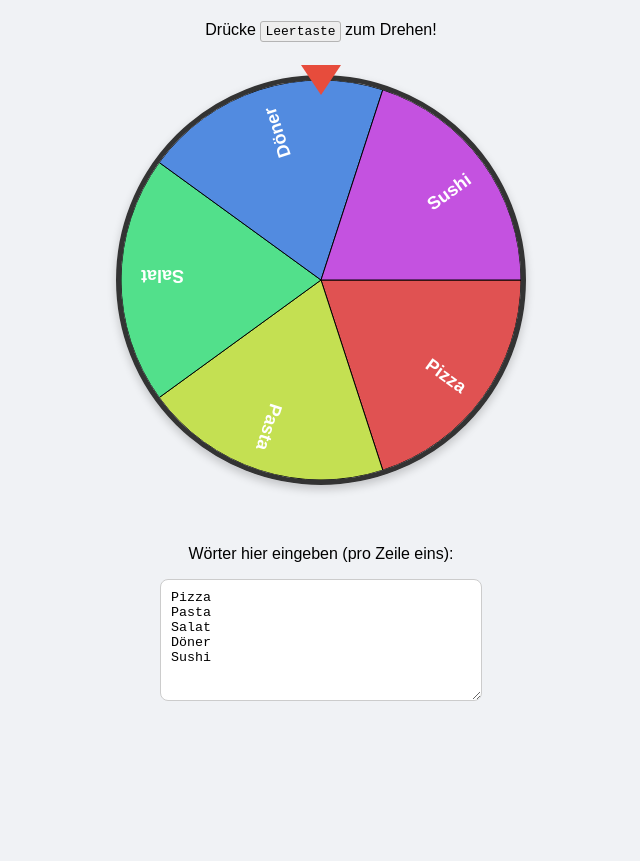
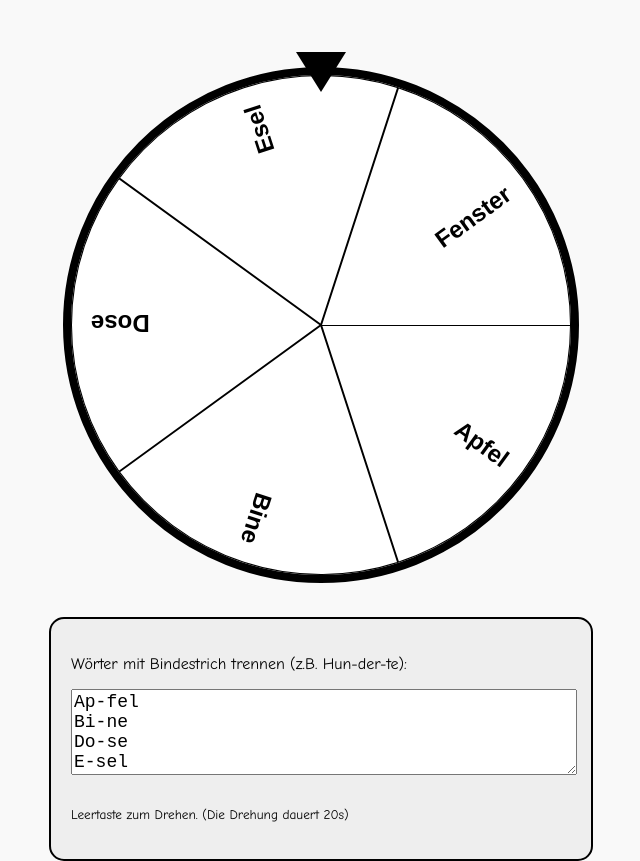
Before and after one commit to Ebenenkapfen33/Gl-cksrat, a plain HTML site: page index.html in a window 1280 px wide. Shown: the part 83-944 px from the top of the page, without its empty margins (319-959 px from the left). Before the commit the page ends 808 px from the top, so only its background shows below. Drawn offline with Linux system fonts and the light colour scheme.

Commit message:
Update index.html

```diff
--- a/index.html
+++ b/index.html
@@ -2,94 +2,101 @@
 <html lang="de">
 <head>
     <meta charset="UTF-8">
-    <meta name="viewport" content="width=device-width, initial-scale=1.0">
-    <title>Glücksrad Test</title>
+    <title>Bingo Glücksrad - Ausbildung</title>
     <style>
         body {
-            font-family: sans-serif;
+            font-family: 'Comic Sans MS', sans-serif; /* Oft besser lesbar für Kinder */
             display: flex;
             flex-direction: column;
             align-items: center;
-            background-color: #f0f2f5;
-            margin: 20px;
+            background-color: #f9f9f9;
+            margin: 0;
+            overflow-x: hidden;
+        }
+
+        /* Ergebnisanzeige oben */
+        #result-display {
+            height: 100px;
+            font-size: 60px;
+            font-weight: bold;
+            margin-top: 20px;
+            text-align: center;
+            color: #333;
         }
 
         #wheel-container {
             position: relative;
-            margin: 20px;
+            margin: 30px;
         }
 
-        /* Der Zeiger oben */
         #arrow {
             position: absolute;
-            top: -10px;
+            top: -15px;
             left: 50%;
             transform: translateX(-50%);
-            width: 0;
-            height: 0;
-            border-left: 20px solid transparent;
-            border-right: 20px solid transparent;
-            border-top: 30px solid #e74c3c;
+            width: 0; height: 0;
+            border-left: 25px solid transparent;
+            border-right: 25px solid transparent;
+            border-top: 40px solid #000;
             z-index: 10;
         }
 
         canvas {
-            border: 5px solid #333;
+            border: 8px solid #000; /* Schwarze Umrandung des Rades */
             border-radius: 50%;
-            box-shadow: 0 4px 10px rgba(0,0,0,0.2);
-            transition: transform 4s cubic-bezier(0.15, 0, 0.15, 1);
+            transition: transform 20s cubic-bezier(0.1, 0, 0.1, 1); /* 20 Sek. Verzögerung */
+        }
+
+        .controls {
+            background: #eee;
+            padding: 20px;
+            border-radius: 15px;
+            border: 2px solid #000;
+            width: 80%;
+            max-width: 500px;
         }
 
         textarea {
-            width: 300px;
-            height: 100px;
-            padding: 10px;
-            border-radius: 8px;
-            border: 1px solid #ccc;
+            width: 100%;
+            height: 80px;
+            font-size: 18px;
+            margin-bottom: 10px;
         }
 
-        .controls {
-            text-align: center;
-            margin-top: 20px;
-        }
-
-        kbd {
-            background: #eee;
-            border-radius: 3px;
-            border: 1px solid #b4b4b4;
-            padding: 2px 4px;
-        }
+        /* Silben-Farben */
+        .syl-1 { color: blue; }
+        .syl-2 { color: red; }
     </style>
 </head>
 <body>
 
-    <h2>Glücksrad Test</h2>
-    <p>Drücke <kbd>Leertaste</kbd> zum Drehen!</p>
+    <div id="result-display"></div>
 
     <div id="wheel-container">
         <div id="arrow"></div>
-        <canvas id="wheel" width="400" height="400"></canvas>
+        <canvas id="wheel" width="500" height="500"></canvas>
     </div>
 
     <div class="controls">
-        <p>Wörter hier eingeben (pro Zeile eins):</p>
-        <textarea id="wordsInput">Pizza
-Pasta
-Salat
-Döner
-Sushi</textarea>
+        <p>Wörter mit Bindestrich trennen (z.B. Hun-der-te):</p>
+        <textarea id="wordsInput">Ap-fel
+Bi-ne
+Do-se
+E-sel
+Fen-ster</textarea>
+        <p><small>Leertaste zum Drehen. (Die Drehung dauert 20s)</small></p>
     </div>
 
     <script>
         const canvas = document.getElementById('wheel');
         const ctx = canvas.getContext('2d');
         const input = document.getElementById('wordsInput');
+        const resultDiv = document.getElementById('result-display');
 
         let segments = [];
         let currentRotation = 0;
         let isSpinning = false;
 
-        // Zeichnet das Rad basierend auf dem Textfeld
         function drawWheel() {
             segments = input.value.split('\n').filter(s => s.trim() !== "");
             if (segments.length === 0) return;
@@ -100,57 +107,76 @@ Sushi</textarea>
             segments.forEach((text, i) => {
                 const angle = i * angleStep;
 
-                // Segment zeichnen
+                // Segment-Hintergrund
                 ctx.beginPath();
-                ctx.fillStyle = `hsl(${i * (360 / segments.length)}, 70%, 60%)`;
-                ctx.moveTo(200, 200);
-                ctx.arc(200, 200, 200, angle, angle + angleStep);
-                ctx.lineTo(200, 200);
+                ctx.fillStyle = "#fff";
+                ctx.moveTo(250, 250);
+                ctx.arc(250, 250, 250, angle, angle + angleStep);
                 ctx.fill();
+
+                // Schwarzer Rand für jedes Feld
+                ctx.lineWidth = 2;
+                ctx.strokeStyle = "#000";
                 ctx.stroke();
 
-                // Text zeichnen
+                // Text zeichnen (Silben-Logik für das Rad)
                 ctx.save();
-                ctx.translate(200, 200);
+                ctx.translate(250, 250);
                 ctx.rotate(angle + angleStep / 2);
                 ctx.textAlign = "right";
-                ctx.fillStyle = "white";
-                ctx.font = "bold 18px Arial";
-                ctx.fillText(text, 180, 10);
+                ctx.font = "bold 24px Arial";
+
+                // Wir entfernen die Striche für das Rad, damit es sauber aussieht
+                ctx.fillStyle = "#000";
+                ctx.fillText(text.replace(/-/g, ""), 230, 10);
                 ctx.restore();
             });
         }
 
-        // Die Dreh-Logik
         function spin() {
             if (isSpinning) return;
 
             isSpinning = true;
-            const extraDegrees = Math.floor(Math.random() * 360) + 1440; // Mind. 4 Umdrehungen
+            resultDiv.innerHTML = "???"; // Spannung erzeugen
+
+            const extraDegrees = Math.floor(Math.random() * 360) + 3600; // Viele Umdrehungen für 20s
             currentRotation += extraDegrees;
 
             canvas.style.transform = `rotate(${currentRotation}deg)`;
 
-            // Nach der Animation (4s) wieder freigeben
             setTimeout(() => {
                 isSpinning = false;
-            }, 4000);
+                showWinner();
+            }, 20000); // 20 Sekunden warten
         }
 
-        // Event Listener
+        function showWinner() {
+            // Berechnen welches Segment oben ist
+            const actualRotation = currentRotation % 360;
+            const segmentAngle = 360 / segments.length;
+            // Der Zeiger ist oben (270 Grad im Canvas-System)
+            const winningIndex = Math.floor(((360 - actualRotation + 270) % 360) / segmentAngle);
+            const word = segments[winningIndex];
+
+            // Silben farbig darstellen
+            const parts = word.split('-');
+            let coloredWord = "";
+            parts.forEach((part, index) => {
+                const colorClass = (index % 2 === 0) ? 'syl-1' : 'syl-2';
+                coloredWord += `<span class="${colorClass}">${part}</span>`;
+            });
+
+            resultDiv.innerHTML = coloredWord;
+        }
+
         input.addEventListener('input', drawWheel);
-
         window.addEventListener('keydown', (e) => {
-            if (e.code === "Space") {
-                // Verhindert Scrollen beim Drücken der Leertaste
-                if (document.activeElement !== input) {
-                    e.preventDefault();
-                    spin();
-                }
+            if (e.code === "Space" && document.activeElement !== input) {
+                e.preventDefault();
+                spin();
             }
         });
 
-        // Initiales Zeichnen
         drawWheel();
     </script>
 </body>
```
